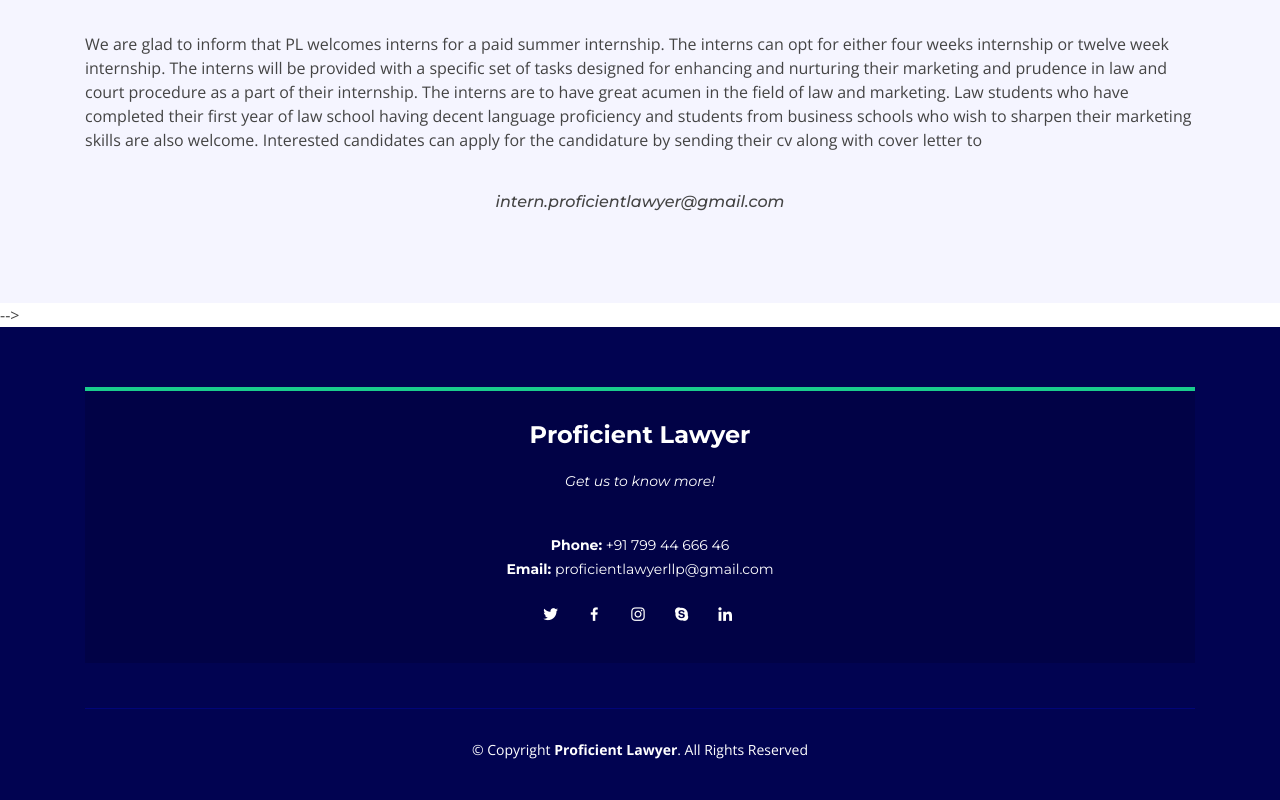
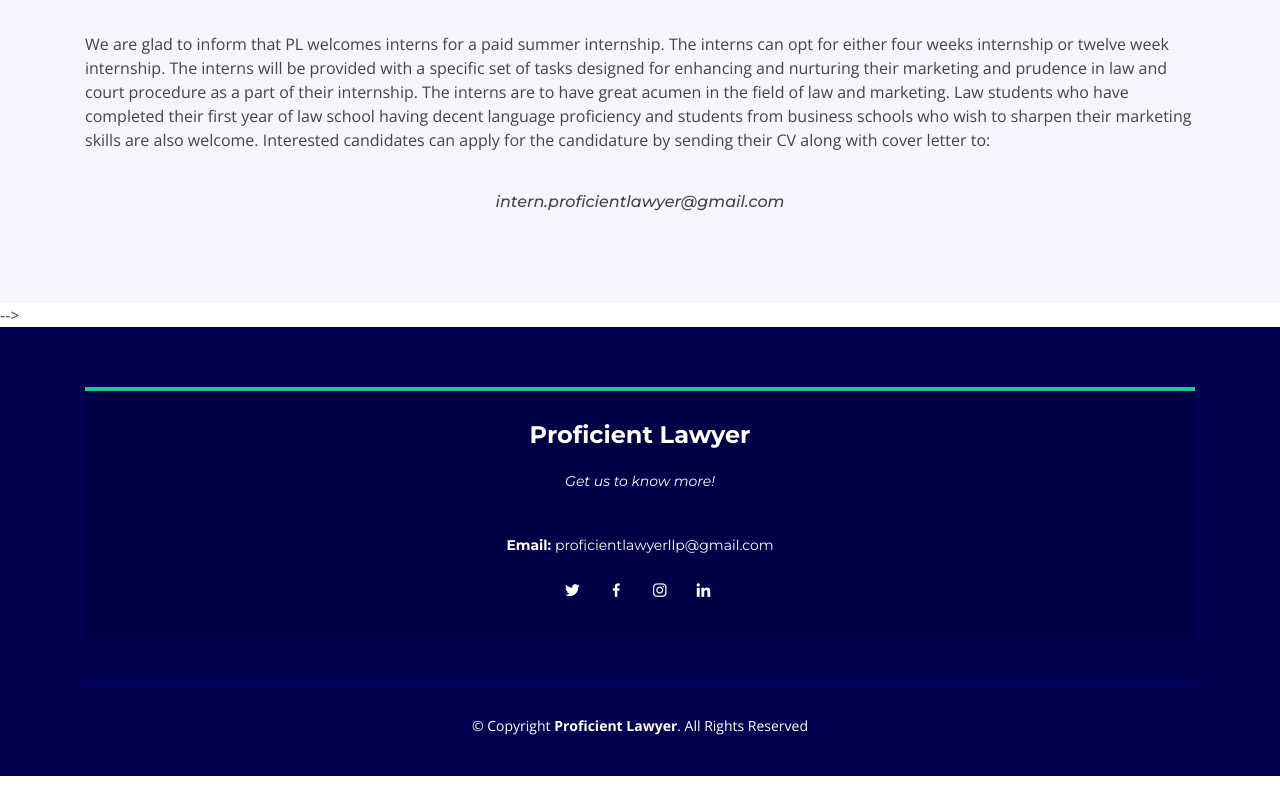
Before and after one commit to proficientlawyer/proficientlawyer, a plain HTML site: page index.html in a window 1280 px wide. Shown: the part 1890-2690 px from the top of the page. After the commit the page ends 2666 px from the top, so only its background shows below. Drawn offline with nearby package versions, Linux system fonts and the light colour scheme.

Commit message:
Add files via upload

```diff
--- a/index.html
+++ b/index.html
@@ -116,8 +116,8 @@
               and helps the Lawyers in managing their office and case files. THe app provides a high end security system for your data stored.
             </p> -->
             <p> Proficient Lawyer is a Daily Case Board Management Application for Lawyers and Law Firms. It connects each and every Lawyer
-              in an office along with their Clerks & other Staff Members in a single platform which thereby creates an efficient office space for networking.</p>
-            <p>This application also enables the lawyers to keep track of the case files at their fingertip
+              in an office along with their Clerks & other Staff Members in a single platform which thereby creates an efficient virual office space for networking.</p>
+            <p>This application also enables the Lawyers to keep track of the case files at their fingertip
               and helps the Lawyers in managing their office and case files. The app provides a high end security system for your data stored.</p>
           </div>
         </div>
@@ -207,7 +207,7 @@
           <h2>Interested?</h2>
           <p>Work with us</p>
         </div>
-        <p>We are glad to inform that PL welcomes interns for a paid summer internship. The interns can opt for either four weeks internship or twelve week internship. The interns will be provided with a specific set of tasks designed for enhancing and nurturing their marketing and prudence in law and court procedure as a part of their internship. The interns are to have great acumen in the field of law and marketing. Law students who have completed their first year of law school having decent language proficiency and students from business schools who wish to sharpen their marketing skills are also welcome. Interested candidates can apply for the candidature by sending their cv along with cover letter to </p><br>
+        <p>We are glad to inform that PL welcomes interns for a paid summer internship. The interns can opt for either four weeks internship or twelve week internship. The interns will be provided with a specific set of tasks designed for enhancing and nurturing their marketing and prudence in law and court procedure as a part of their internship. The interns are to have great acumen in the field of law and marketing. Law students who have completed their first year of law school having decent language proficiency and students from business schools who wish to sharpen their marketing skills are also welcome. Interested candidates can apply for the candidature by sending their CV along with cover letter to: </p><br>
 
             <h6><i><center>intern.proficientlawyer@gmail.com</center></i></h6> <br>
 
@@ -301,15 +301,15 @@
               <p class="pb-3"><em>Get us to know more!</em></p>
               <p>
                  <br>
-                <strong>Phone:</strong> +91 799 44 666 46<br>
+                <!-- <strong>Phone:</strong> +91 799 44 666 46<br> -->
                 <strong>Email:</strong> proficientlawyerllp@gmail.com<br>
               </p>
               <div class="social-links mt-3">
-                <a href="#" class="twitter"><i class="bx bxl-twitter"></i></a>
-                <a href="#" class="facebook"><i class="bx bxl-facebook"></i></a>
-                <a href="#" class="instagram"><i class="bx bxl-instagram"></i></a>
-                <a href="#" class="google-plus"><i class="bx bxl-skype"></i></a>
-                <a href="#" class="linkedin"><i class="bx bxl-linkedin"></i></a>
+                <a href="https://twitter.com/ProficientLawy1" target="_blank" class="twitter"><i class="bx bxl-twitter"></i></a>
+                <a href="https://www.facebook.com/proficientlawyer" target="_blank" class="facebook"><i class="bx bxl-facebook"></i></a>
+                <a href="https://www.instagram.com/proficientlawyer/" target="_blank" class="instagram"><i class="bx bxl-instagram"></i></a>
+                <!-- <a href="#" class="google-plus"><i class="bx bxl-skype"></i></a> -->
+                <a href="https://www.linkedin.com/in/proficientlawyer" target="_blank" class="linkedin"><i class="bx bxl-linkedin"></i></a>
               </div>
             </div>
           </div>
```
